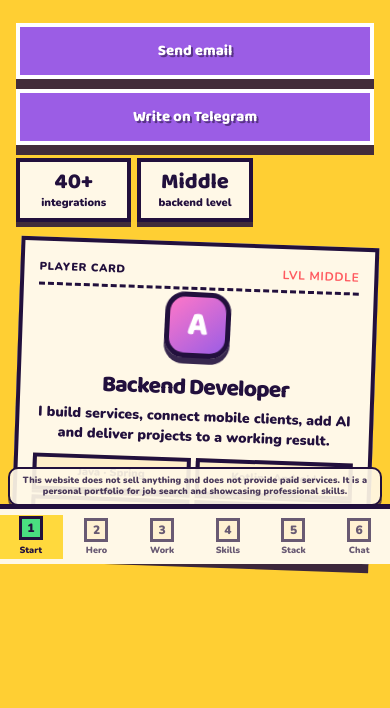
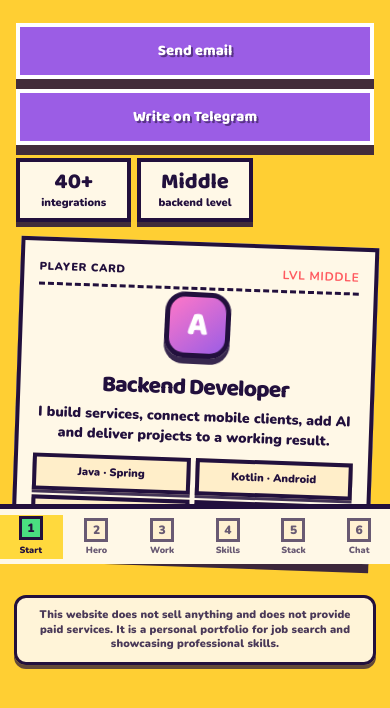
Before and after one commit to endlesspoir/Mysite, a plain HTML site: page index.html in a window 390 px wide. Shown: the part 280-988 px from the top of the page. Drawn offline with nearby package versions, Linux system fonts and the light colour scheme.

Commit message:
....вввdвdыаsвввввыввыыыыsdaы

```diff
--- a/assets/style.css
+++ b/assets/style.css
@@ -756,7 +756,7 @@ h2 {
     position:static!important;
     display:block!important;
     background:transparent!important;
-    padding-bottom:max(78px, calc(env(safe-area-inset-bottom) + 70px))!important;
+    padding-bottom:12px!important;
   }
 
   .topbar {
@@ -1000,7 +1000,7 @@ h2 {
     flex-direction:column!important;
     justify-content:flex-start!important;
     width:min(568px, 100%)!important;
-    margin:max(10px, 2dvh) auto max(96px, calc(env(safe-area-inset-bottom) + 86px))!important;
+    margin:max(10px, 2dvh) auto 16px!important;
     padding:0 16px!important;
     min-height:0!important;
     box-sizing:border-box!important;
@@ -1243,13 +1243,20 @@ h2 {
   .mobile-map button.is-current i { background:var(--green);transform:translateY(-2px); }
 
   .site-disclaimer {
-    bottom:calc(58px + env(safe-area-inset-bottom));
-    width:calc(100% - 16px);
-    padding:6px 8px;
-    border-width:2px;
-    border-radius:10px;
-    box-shadow:0 3px 0 rgba(34,16,61,.7);
+    position:static;
+    left:auto;
+    bottom:auto;
+    transform:none;
+    z-index:auto;
+    width:calc(100% - 28px);
+    max-width:560px;
+    margin:8px auto max(72px, calc(env(safe-area-inset-bottom) + 64px));
+    padding:10px 12px;
+    border-width:3px;
+    border-radius:12px;
+    box-shadow:0 4px 0 rgba(34,16,61,.7);
+    pointer-events:auto;
   }
 
-  .site-disclaimer p { font-size:9px;line-height:1.3; }
+  .site-disclaimer p { font-size:11px;line-height:1.35; }
 }
```
